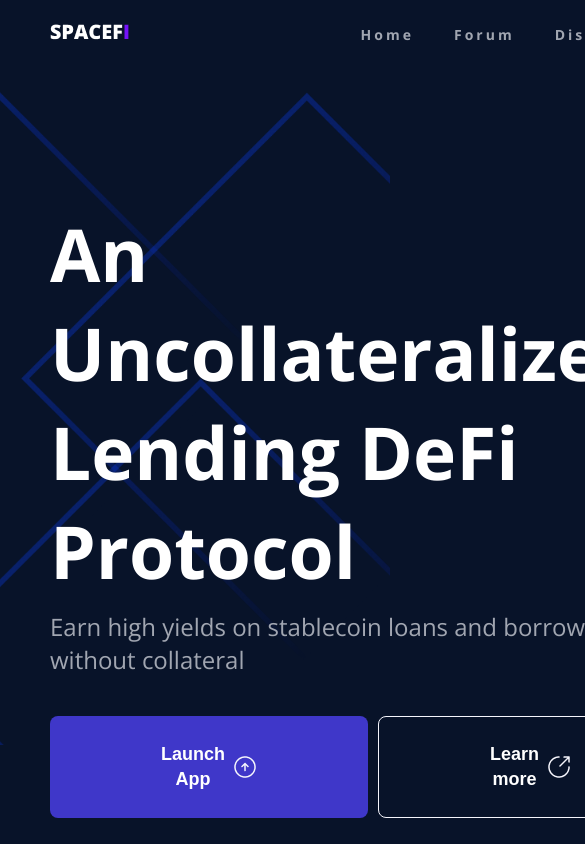
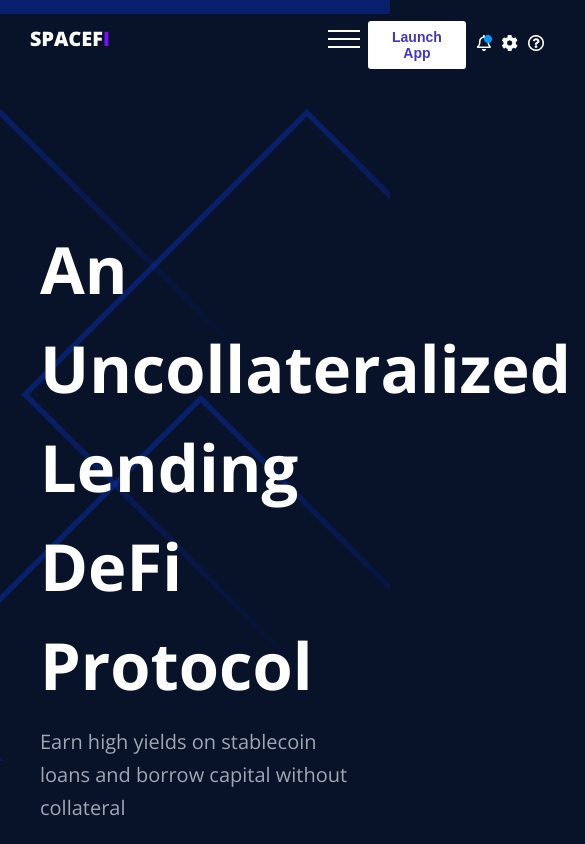
Before and after one commit to Jovicy/SppaceFi, a website: page index.html in a window 390 px wide. Shown: the top 844 px of the page, 585 px wide, since content can reach past the window. Drawn offline with nearby package versions, Linux system fonts and the light colour scheme.

Commit message:
done with tab resp

```diff
--- a/index.html
+++ b/index.html
@@ -23,15 +23,13 @@
             <li><a href="#">Discord</a></li>
             <li><a href="#">Twitter</a></li>
         </ul>
-        <ul class="navigation__icons">
+        <ul class="Icons">
             <button class="btn__nav">Launch App</button>
             <a href="#"><img src="./images/Icons/Bell (With Dot).png" alt="Bell"></a>
             <a href="#"><img src="./images/Icons/cog.png" alt="set"></a>
             <a href="#"><img src="./images/Icons/Quest.png" alt="?"></a>
         </ul>
-        <div class="navigation__burger">
-            <img src="./images/Icons/icon-hamburger.svg" alt="menu">
-        </div>
+        <img src="./images/Icons/icon-hamburger.svg" alt="menu" class="menu-btn">
     </nav>
     <header>
         <div class="header__content-box container">
@@ -116,5 +114,6 @@
             </div>
         </div>
     </footer>
+    <script src="js/script.js"></script>
 </body>
 </html>
--- a/js/script.js
+++ b/js/script.js
@@ -0,0 +1,6 @@
+const menuBtn = document.querySelector('.menu-btn');
+const navLinks = document.querySelector('.navigation__links')
+
+menuBtn.addEventListener('click',()=> {
+    navLinks.classList.toggle('mobile-menu')
+})
--- a/sass/abstract/_mixins.scss
+++ b/sass/abstract/_mixins.scss
@@ -36,10 +36,10 @@ $breakpoint arguement choices:
     @if $breakpoint == phone {
         @media (max-width: 37.5em) { @content };    //600px
     }
-    @if $breakpoint == tab-port {
+    @if $breakpoint == tab-land{
         @media (max-width: 56.25em) { @content };   //900px
     }
-    @if $breakpoint == tab-land {
+    @if $breakpoint == tab-port {
         @media (max-width: 75em) { @content };  //1200px
     }
     @if $breakpoint == big-desktop {
--- a/sass/abstract/_variables.scss
+++ b/sass/abstract/_variables.scss
@@ -12,7 +12,11 @@ $default-font-family: 'Open Sans', sans-serif;
 
 $default-font-size: 16px;
 
+$default-mid-size: 20px;
+
 $hero-font: 73px;
+
+$mid-font: 65px;
 
 $btn-font: 18px;
 
--- a/sass/base/_base.scss
+++ b/sass/base/_base.scss
@@ -9,19 +9,20 @@
 body {
     background: $default-body-color;
     font-family: $default-font-family;
-
-    @include respond(big-desktop) {
-        display: none;
-    }
 }
 
 .container {
-    width: 1200px;
+    width: 90vw;
     margin: 0 auto;
     padding: 0 15px;
 
     @include respond(tab-land) {
-        padding-left: 50px;
+        width: 100vw;
+        padding: 0 40px;
+    }
+
+    @include respond(big-desktop) {
+        width: 60vw;
     }
 
 }
--- a/sass/layout/_header.scss
+++ b/sass/layout/_header.scss
@@ -25,6 +25,10 @@ header {
         line-height: 99px;
         color: $color-white;
         margin-bottom: 10px;
+
+        @include respond(tab-port) {
+            font-size: $mid-font;
+        }
     }
 
     &__text-box p {
@@ -34,6 +38,10 @@ header {
         font-size: $hero-paragraph;
         line-height: 33px;
         color: $default-color;
+
+        @include respond(tab-port) {
+            font-size: $default-mid-size;
+        }
     }
 
     &__btn-box {
--- a/sass/layout/_navigation.scss
+++ b/sass/layout/_navigation.scss
@@ -3,18 +3,35 @@
     justify-content: space-between;
     align-items: center;
     justify-content: space-between;
-    min-height: 8vh;
+    min-height: 10vh;
+
+    @include respond(tab-land) {
+        padding: 0 0px;
+    }
 
     &__links {
         display: flex;
         flex-direction: row;
         list-style: none;
         overflow: hidden;
-        transition: all 0.3s linear;
+
+        @include respond(tab-land) {
+            flex-direction: column;
+            width: 100vw;
+            height: 100vh;
+            justify-content: center;
+            background: $nav-hover;
+            margin-top: -900px;
+            transition: all 0.5s ease-in;
+        }
     }
 
     &__links li {
         padding: 0px 20px;
+
+        @include respond(tab-land) {
+            margin: 30px auto;
+        }
     }
 
     &__links li a {
@@ -27,20 +44,50 @@
 
     &__links li a:hover {
         color: $nav-hover;
-        ;transition: .5s
-    }
-
-    &__icons a {
-        display: inline-block;
-        padding: 0px 4px;
+        transition: .5s
     }
 
     &__logo {
         cursor: pointer;
+
+        @include respond(tab-land) {
+            position: absolute;
+            top: 30px;
+            left: 30px;
+        }
+    }
+}
+
+.menu-btn {
+    display: none;
+    cursor: pointer;
+
+    @include respond(tab-land) {
+        display: block;
+        position: absolute;
+        top: 30px;
+        right: 30px;
+    }
+}
+
+.mobile-menu {
+    margin-top: 0px;
+    border-bottom-right-radius: 30%;
+}
+
+.Icons{
+    display: flex;
+    align-items: center;
+    grid-gap: 10px;
+
+    @include respond(tab-land) {
+        justify-content: center;
+        display: flex;
+        align-items: center;
+        left: 23em;
+        top: 21px;
+        position: absolute;
+        margin: 0 auto;
     }
 
-    &__burger {
-        display: none;
-        cursor: pointer;
-    }
 }
--- a/sass/pages/_home.scss
+++ b/sass/pages/_home.scss
@@ -7,12 +7,21 @@
     &__main {
         display: flex;
         gap: 40px;
+
+        @include respond(tab-port) {
+            gap: 25px;
+        }
     }
 
     &__text h3{
         font-size: 36px;
         font-weight: $font-weight-m;
         line-height: 49px;
+
+        @include respond(tab-port) {
+            font-size: 27px;
+            line-height: 30px;
+        }
     }
 
     &__media {
```
Also changed, not shown: css/style.css.
